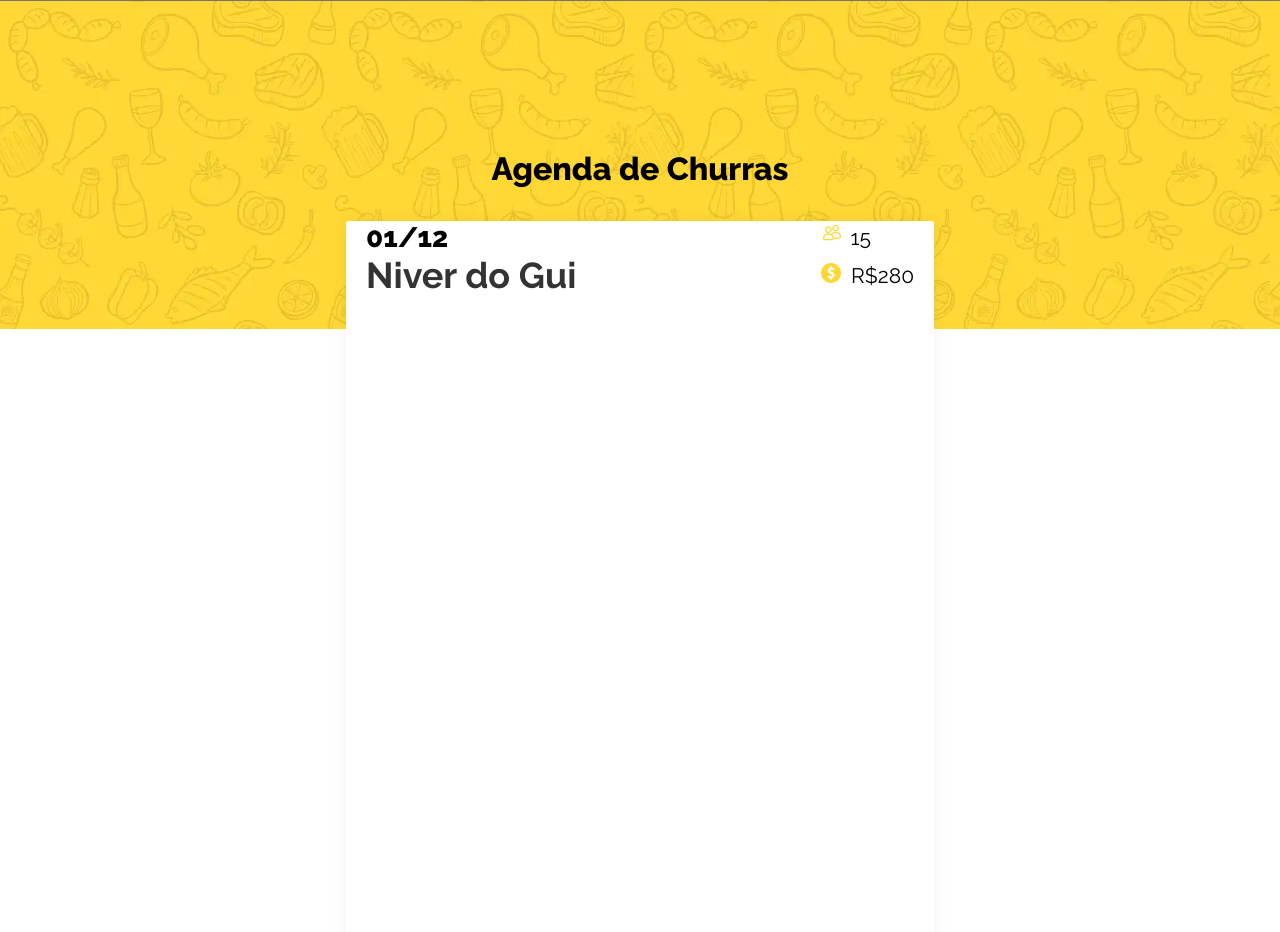
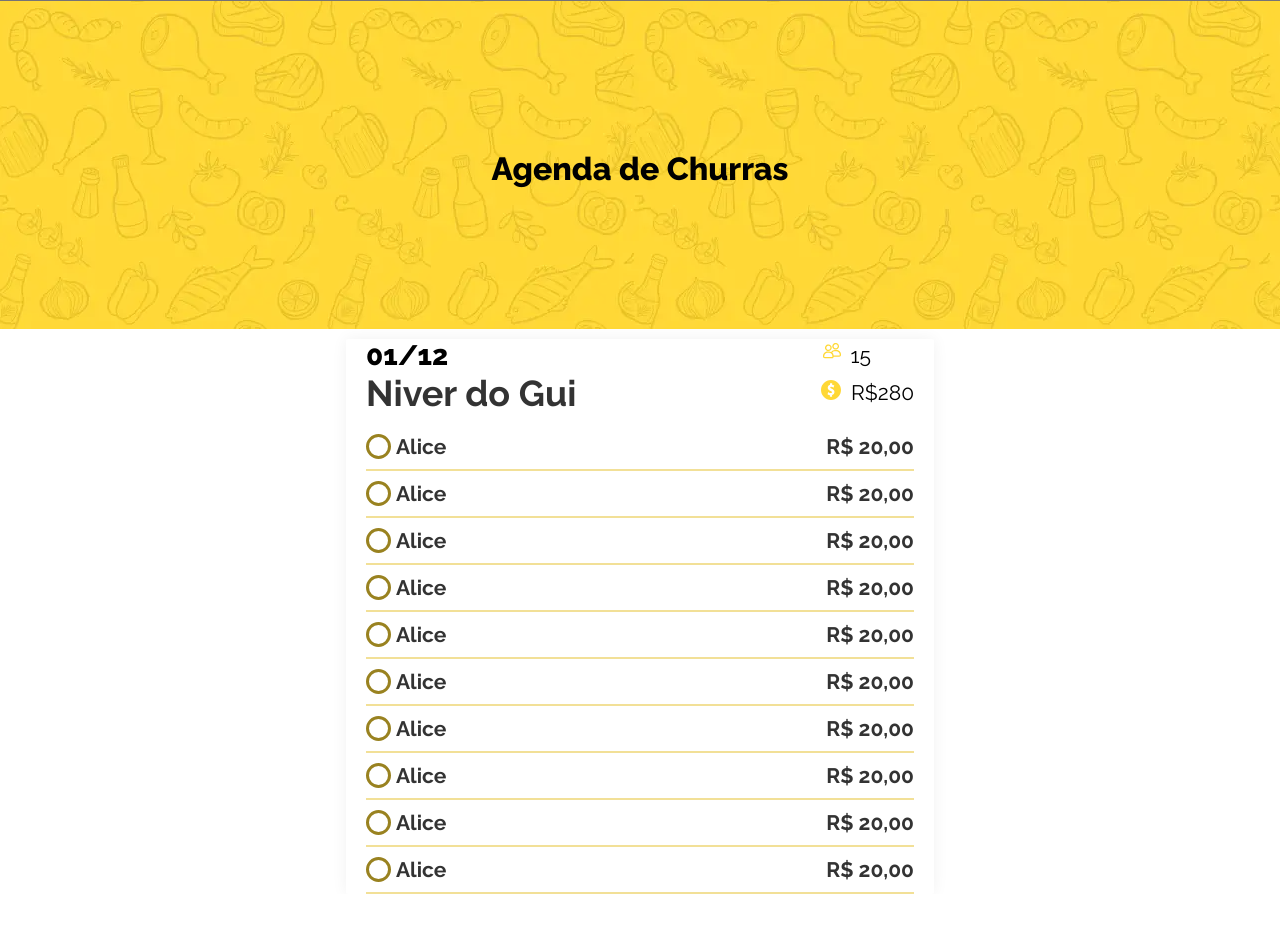
Before and after one commit to DaniloD30/make-your-barbecue, a Next.js app: page /details in a window 1280 px wide. Shown: the top 932 px of the page. After the commit the page ends 894 px from the top, so only its background shows below. Built offline with nearby package versions, Linux system fonts and the light colour scheme.

Commit message:
feat: details front

```diff
--- a/src/components/details/CardDetails/Card/CardDetails.module.css
+++ b/src/components/details/CardDetails/Card/CardDetails.module.css
@@ -1,10 +1,11 @@
 .cardDetail {
   width: 588px;
-  height: 854px;
+  max-height: 854px;
+  overflow-y: auto;
   border-radius: 2px;
   background: #fff;
   position: absolute;
-  margin-top: 75%;
+  margin-top: 70%;
   box-shadow: 0px 0px 16px 0px rgba(0, 0, 0, 0.06);
 }
 
--- a/src/components/details/CardDetails/Card/index.tsx
+++ b/src/components/details/CardDetails/Card/index.tsx
@@ -2,6 +2,7 @@
 import IconPeople from "../../../../assets/icon_people.svg";
 import IconMoney from "../../../../assets/icon_money.svg";
 import styles from "./CardDetails.module.css";
+import RowDetail from "../../RowDetail";
 export default function CardDetails() {
   /*
   TODO: Agenda de churras é um componente, pq se repete na login
@@ -35,6 +36,21 @@
             <div className={styles.textsIcons}>R$280</div>
           </div>
         </div>
+        <div
+          style={{ marginTop: "20px", marginLeft: "20px", marginRight: "20px" }}
+        >
+          <RowDetail />
+          <RowDetail />
+          <RowDetail />
+          <RowDetail />
+          <RowDetail />
+          <RowDetail />
+          <RowDetail />
+          <RowDetail />
+          <RowDetail />
+          <RowDetail />
+
+        </div>
       </div>
     </>
   );
--- a/src/components/details/RowDetail/RowDetail.module.css
+++ b/src/components/details/RowDetail/RowDetail.module.css
@@ -1,45 +1,38 @@
-.cardDetail {
-  width: 588px;
-  height: 854px;
-  border-radius: 2px;
-  background: #fff;
-  position: absolute;
-  margin-top: 75%;
-  box-shadow: 0px 0px 16px 0px rgba(0, 0, 0, 0.06);
+
+.container {
+  display: block;
+  position: relative;
+  cursor: pointer;
+  font-size: 22px;
 }
 
-.rowDetail {
-  display: flex;
-  justify-content: space-between;
-  align-items: center;
-  margin-left: 20px;
+/* Esconder o checkbox padrão */
+.checkBoxNone {
+  position: absolute;
+  opacity: 0;
+  cursor: pointer;
+  height: 0;
+  width: 0;
 }
 
-.customText {
-  color: #000;
-  font-family: Raleway;
-  font-size: 28px;
-  font-style: normal;
-  font-weight: 800;
-  line-height: normal;
+/* Criar o checkbox customizado */
+.checkmark {
+  position: absolute;
+  top: 0;
+  left: 0;
+  height: 25px;
+  width: 25px;
+  background-color: #FFF;
+  border-radius: 20px;
+  border: 3px solid #998220;
 }
 
-.customTextTitle {
-  color: rgba(0, 0, 0, 0.80);
-  font-family: Raleway;
-  font-size: 36px;
-  font-style: normal;
-  font-weight: 700;
-  line-height: normal;
+/* Adicionar uma cor de fundo cinza ao passar o mouse */
+.container:hover input ~ .checkmark {
+  background-color: #ffd8364a;
 }
 
-.textsIcons {
-  color: #000;
-  text-align: center;
-  font-family: Raleway;
-  font-size: 21px;
-  font-style: normal;
-  font-weight: 500;
-  line-height: normal;
-  margin-left: 10px;
+/* Quando o checkbox é clicado, adicionar um fundo rosa */
+.container input:checked ~ .checkmark {
+  background-color: #FFD836;
 }
--- a/src/components/details/RowDetail/index.tsx
+++ b/src/components/details/RowDetail/index.tsx
@@ -1,7 +1,60 @@
+import styles from "./RowDetail.module.css";
 export default function RowDetail() {
   return (
     <>
-      <div></div>
+      <div
+        style={{
+          display: "flex",
+          justifyContent: "space-between",
+          marginTop: "10px"
+        }}
+      >
+        <div style={{ display: "flex" }}>
+          <label className={styles.container}>
+            <input
+              className={styles.checkBoxNone}
+              type="checkbox"
+            />
+            <span className={styles.checkmark} />
+          </label>
+          <h3
+            style={{
+              color: "rgba(0, 0, 0, 0.80)",
+              fontFamily: "Raleway",
+              fontSize: "21px",
+              fontStyle: "normal",
+              fontWeight: 700,
+              lineHeight: "normal",
+              marginLeft: '30px'
+            }}
+          >
+            Alice
+          </h3>
+        </div>
+        <div>
+          <h3
+            style={{
+              color: "rgba(0, 0, 0, 0.80)",
+              fontFamily: "Raleway",
+              fontSize: "21px",
+              fontStyle: "normal",
+              fontWeight: 700,
+              lineHeight: "normal",
+            }}
+          >
+            R$ 20,00
+          </h3>
+        </div>
+      </div>
+      <hr
+        style={{
+          height: "2px",
+          opacity: "0.5",
+          marginTop: "10px",
+          border: "none",
+          background: "#E5C231",
+        }}
+      />
     </>
   );
 }
```
